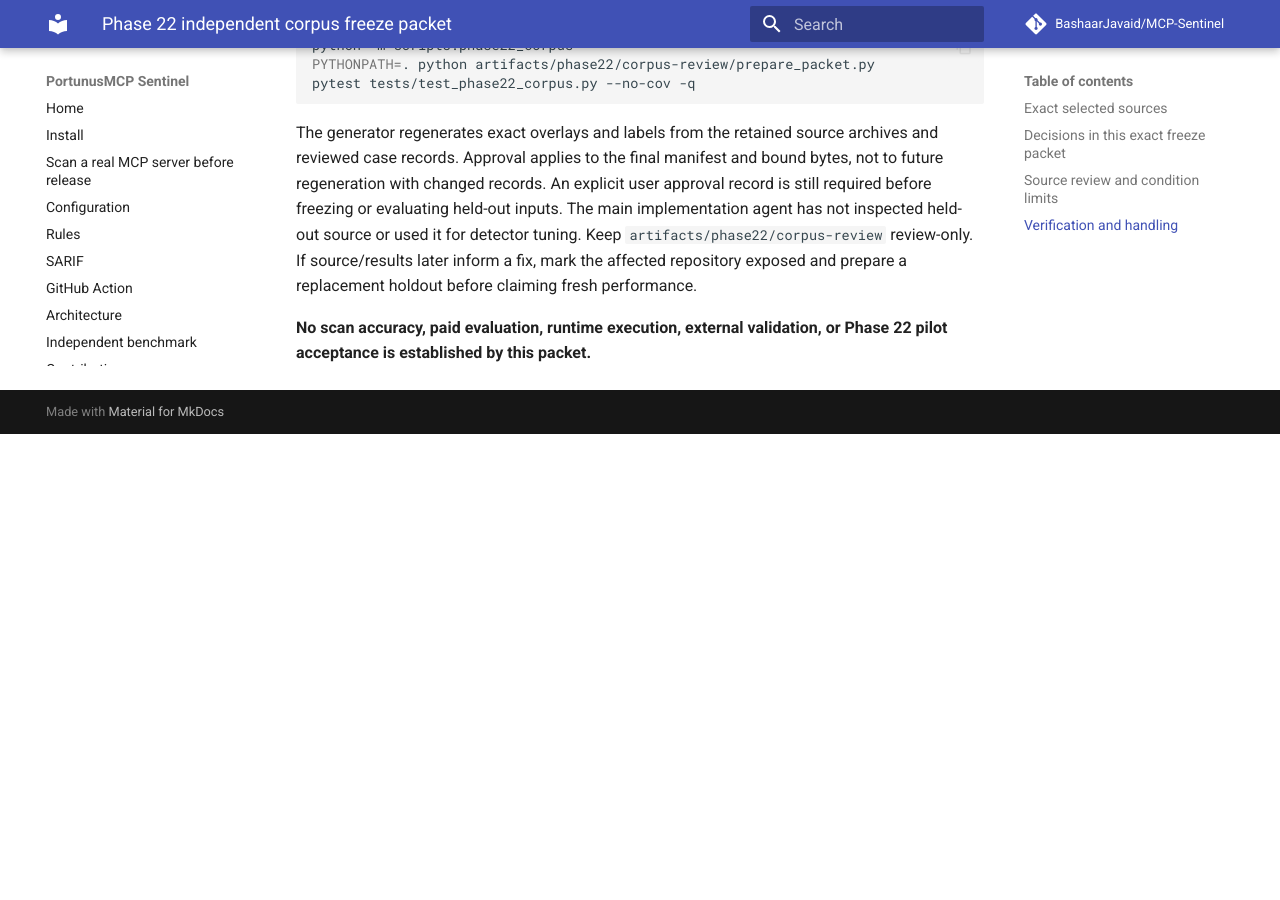
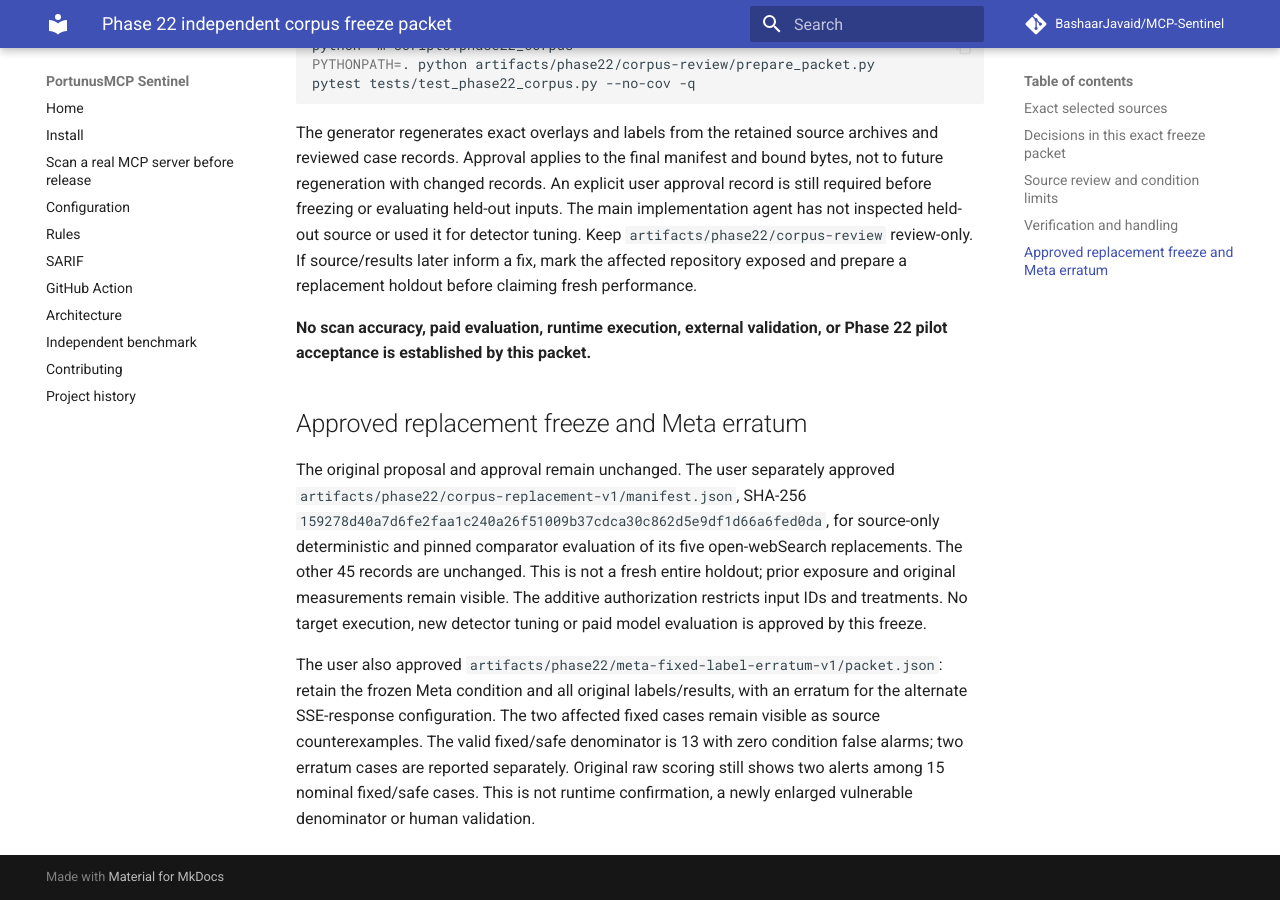
Before and after one commit to BashaarJavaid/MCP-Sentinel, an MkDocs documentation site: the page built from docs/phase22-corpus-review.md, in a window 1280 px wide and 900 px high, scrolled down 4175 px. Built offline with MkDocs 1.6.1 and Material for MkDocs 9.7.7, drawn with Linux system fonts in a browser that asks for light colours; comment, search, counter and statistics services are not loaded; before the commit the page ends 4609 px from its top, so only the background shows below that.

Commit message:
Bind approved replacement benchmarks and retain Meta fixed-label erratum

```diff
--- a/docs/phase22-corpus-review.md
+++ b/docs/phase22-corpus-review.md
@@ -155,3 +155,22 @@ prepare a replacement holdout before claiming fresh performance.
 
 **No scan accuracy, paid evaluation, runtime execution, external validation,
 or Phase 22 pilot acceptance is established by this packet.**
+
+## Approved replacement freeze and Meta erratum
+
+The original proposal and approval remain unchanged. The user separately approved
+`artifacts/phase22/corpus-replacement-v1/manifest.json`, SHA-256
+`159278d40a7d6fe2faa1c240a26f51009b37cdca30c862d5e9df1d66a6fed0da`,
+for source-only deterministic and pinned comparator evaluation of its five
+open-webSearch replacements. The other 45 records are unchanged. This is not a
+fresh entire holdout; prior exposure and original measurements remain visible.
+The additive authorization restricts input IDs and treatments. No target execution,
+new detector tuning or paid model evaluation is approved by this freeze.
+
+The user also approved `artifacts/phase22/meta-fixed-label-erratum-v1/packet.json`:
+retain the frozen Meta condition and all original labels/results, with an erratum
+for the alternate SSE-response configuration. The two affected fixed cases remain
+visible as source counterexamples. The valid fixed/safe denominator is 13 with
+zero condition false alarms; two erratum cases are reported separately. Original
+raw scoring still shows two alerts among 15 nominal fixed/safe cases. This is not
+runtime confirmation, a newly enlarged vulnerable denominator or human validation.
```
Also changed, not shown: artifacts/phase22/corpus-replacement-v1/README.md (+10 -4 lines), artifacts/phase22/meta-fixed-label-erratum-v1/README.md (added, +25 -0 lines), docs/phase22-technical.md (+5 -0 lines), 5 other files.
